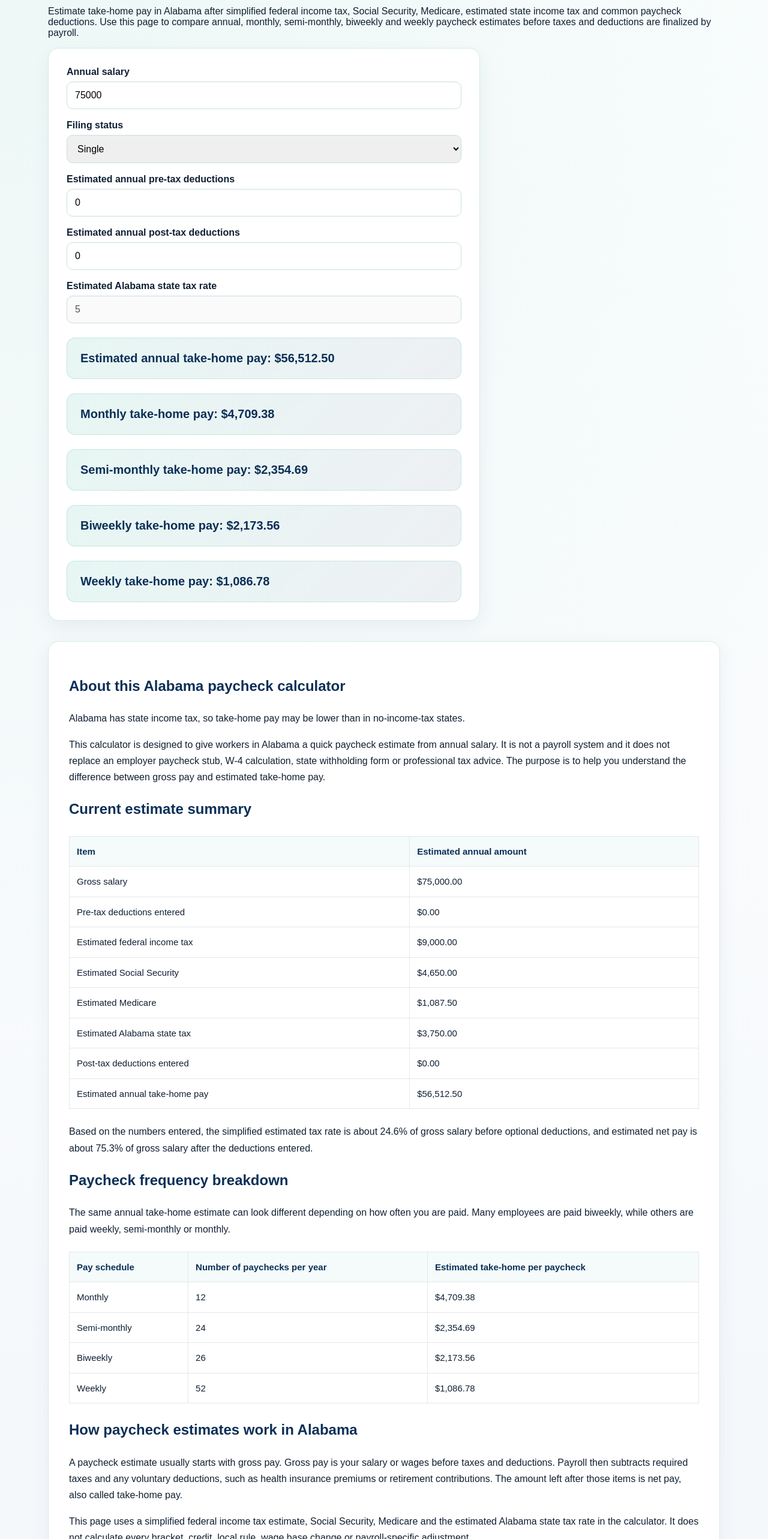
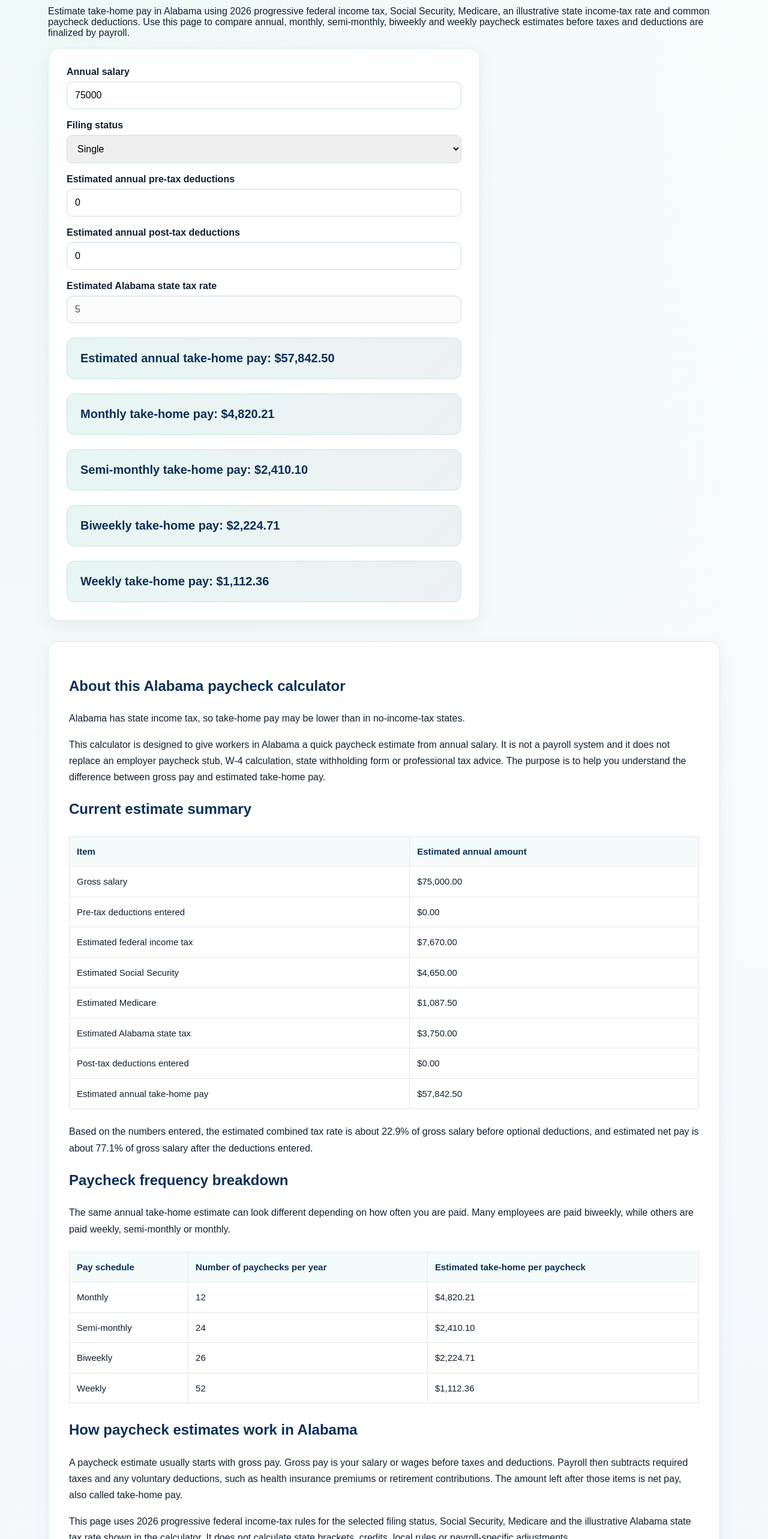
Before and after one commit to milicdejan94-ai/financecalchub, a Next.js app: page /paycheck-calculator/alabama in a window 1280 px wide. Shown: the part 234-2800 px from the top of the page at 60% size. Built offline with nearby package versions, Linux system fonts and the light colour scheme.

Commit message:
Improve state paycheck tax estimates for 2026

```diff
--- a/app/paycheck-calculator/[state]/StatePaycheckClient.tsx
+++ b/app/paycheck-calculator/[state]/StatePaycheckClient.tsx
@@ -4,6 +4,12 @@ import { useState } from 'react';
 import RelatedCalculators from '../../../components/RelatedCalculators';
 import Breadcrumbs from '../../../components/Breadcrumbs';
 import { states } from '../../../lib/states';
+import {
+  calculateFederalIncomeTaxFromGross,
+  calculateMedicareTax,
+  calculateSocialSecurityTax,
+  TAX_YEAR,
+} from '../../../lib/tax2026';
 
 type StatePaycheckClientProps = {
   stateSlug: string;
@@ -59,10 +65,19 @@ export default function StatePaycheckClient({
   const safePostTaxDeductions = Math.max(0, postTaxDeductions || 0);
   const taxableIncome = Math.max(0, safeSalary - safePreTaxDeductions);
 
-  const federalRate = filingStatus === 'married' ? 0.1 : 0.12;
-  const federalTax = taxableIncome * federalRate;
-  const socialSecurity = safeSalary * 0.062;
-  const medicare = safeSalary * 0.0145;
+  const taxFilingStatus =
+    filingStatus === 'married' ? ('married' as const) : ('single' as const);
+
+  const federalCalculation =
+    calculateFederalIncomeTaxFromGross(taxableIncome, taxFilingStatus);
+
+  const federalTax = federalCalculation.federalTax;
+  const socialSecurity = calculateSocialSecurityTax(safeSalary);
+
+  const medicareCalculation =
+    calculateMedicareTax(safeSalary, taxFilingStatus);
+
+  const medicare = medicareCalculation.totalMedicare;
   const stateTax = taxableIncome * (state.stateTaxRate / 100);
   const totalEstimatedTaxes = federalTax + socialSecurity + medicare + stateTax;
 
@@ -97,8 +112,9 @@ export default function StatePaycheckClient({
         <h1>{state.name} Paycheck Calculator</h1>
 
         <p>
-          Estimate take-home pay in {state.name} after simplified federal income
-          tax, Social Security, Medicare, estimated state income tax and common
+          Estimate take-home pay in {state.name} using {TAX_YEAR} progressive
+          federal income tax, Social Security, Medicare, an illustrative state
+          income-tax rate and common
           paycheck deductions. Use this page to compare annual, monthly,
           semi-monthly, biweekly and weekly paycheck estimates before taxes and
           deductions are finalized by payroll.
@@ -231,7 +247,7 @@ export default function StatePaycheckClient({
           </div>
 
           <p>
-            Based on the numbers entered, the simplified estimated tax rate is
+            Based on the numbers entered, the estimated combined tax rate is
             about {effectiveTaxRate.toFixed(1)}% of gross salary before optional
             deductions, and estimated net pay is about {estimatedNetRate.toFixed(1)}%
             of gross salary after the deductions entered.
@@ -290,10 +306,11 @@ export default function StatePaycheckClient({
           </p>
 
           <p>
-            This page uses a simplified federal income tax estimate, Social
-            Security, Medicare and the estimated {state.name} state tax rate in
-            the calculator. It does not calculate every bracket, credit, local
-            rule, wage base change or payroll-specific adjustment.
+            This page uses {TAX_YEAR} progressive federal income-tax rules for
+            the selected filing status, Social Security, Medicare and the
+            illustrative {state.name} state tax rate shown in the calculator.
+            It does not calculate state brackets, credits, local rules or
+            payroll-specific adjustments.
           </p>
 
           <h2>Federal payroll taxes included in the estimate</h2>
@@ -454,9 +471,10 @@ export default function StatePaycheckClient({
 
           <h3>Is this {state.name} paycheck calculator exact?</h3>
           <p>
-            No. It is a simplified educational estimate. Actual payroll can vary
-            based on official tax tables, W-4 details, state withholding rules,
-            local taxes, benefits and employer payroll settings.
+            No. It is an educational estimate using {TAX_YEAR} federal tax
+            assumptions and an illustrative state-level tax rate. Actual payroll
+            can vary based on W-4 details, state withholding rules, local taxes,
+            credits, benefits and employer payroll settings.
           </p>
 
           <h3>Does this calculator include local taxes?</h3>
--- a/app/paycheck-calculator/[state]/page.tsx
+++ b/app/paycheck-calculator/[state]/page.tsx
@@ -1,3 +1,4 @@
+import { notFound } from 'next/navigation';
 import { states } from '../../../lib/states';
 import StatePaycheckClient from './StatePaycheckClient';
 
@@ -21,8 +22,8 @@ export function generateMetadata({ params }: PageProps) {
       ? `${state.name} Paycheck Calculator | Estimate Take-Home Pay | FinanceCalcHub`
       : 'State Paycheck Calculator | FinanceCalcHub',
     description: state
-      ? `Free ${state.name} paycheck calculator. Estimate monthly, biweekly and weekly take-home pay after simplified federal payroll taxes and estimated ${state.name} state income tax.`
-      : 'Free state paycheck calculator for US workers. Estimate take-home pay after simplified federal, payroll and state income taxes.',
+      ? `Free ${state.name} paycheck calculator. Estimate monthly, biweekly and weekly take-home pay using 2026 federal income-tax rules, payroll taxes and an illustrative ${state.name} state income-tax rate.`
+      : 'Free state paycheck calculator for US workers. Estimate take-home pay using federal, payroll and illustrative state income taxes.',
     robots: {
       index: false,
       follow: true,
@@ -31,5 +32,11 @@ export function generateMetadata({ params }: PageProps) {
 }
 
 export default function StatePaycheckPage({ params }: PageProps) {
-  return <StatePaycheckClient stateSlug={params.state} />;
+  const state = states.find((item) => item.slug === params.state);
+
+  if (!state) {
+    notFound();
+  }
+
+  return <StatePaycheckClient stateSlug={state.slug} />;
 }
```
